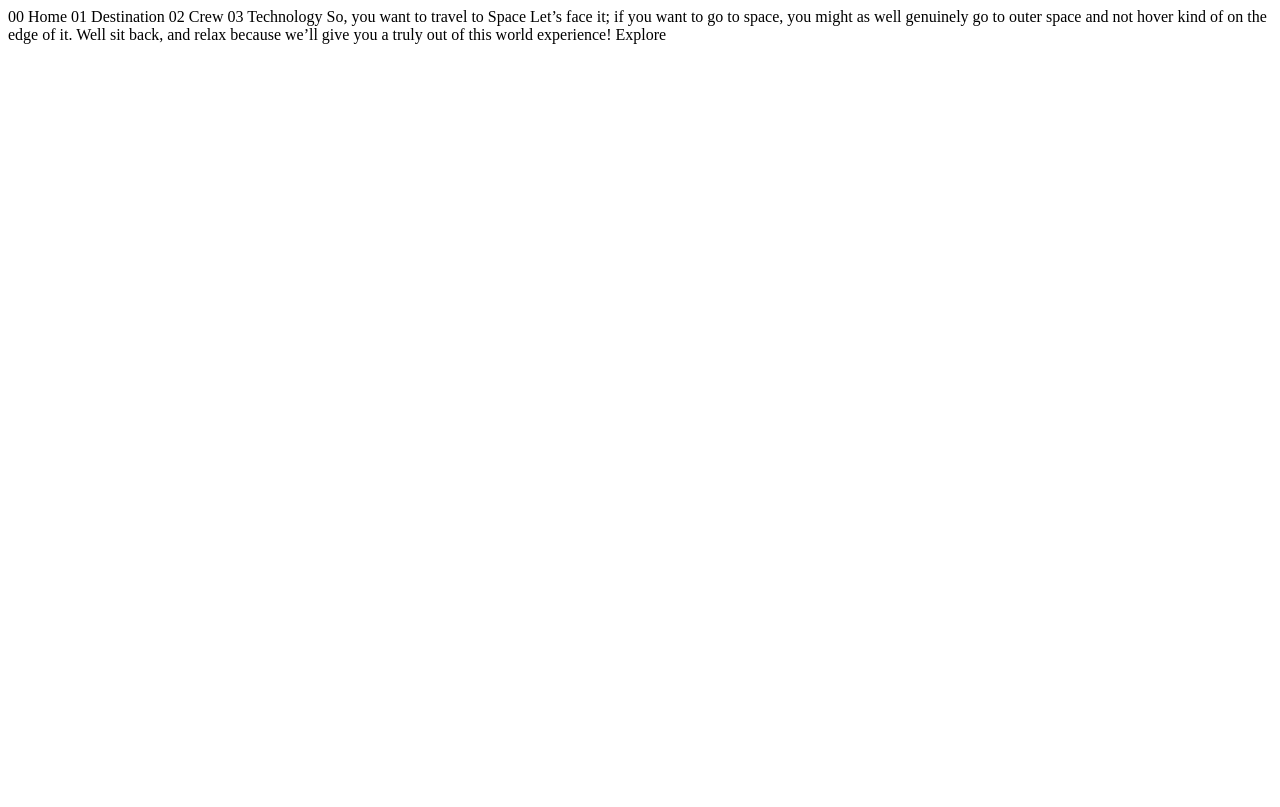
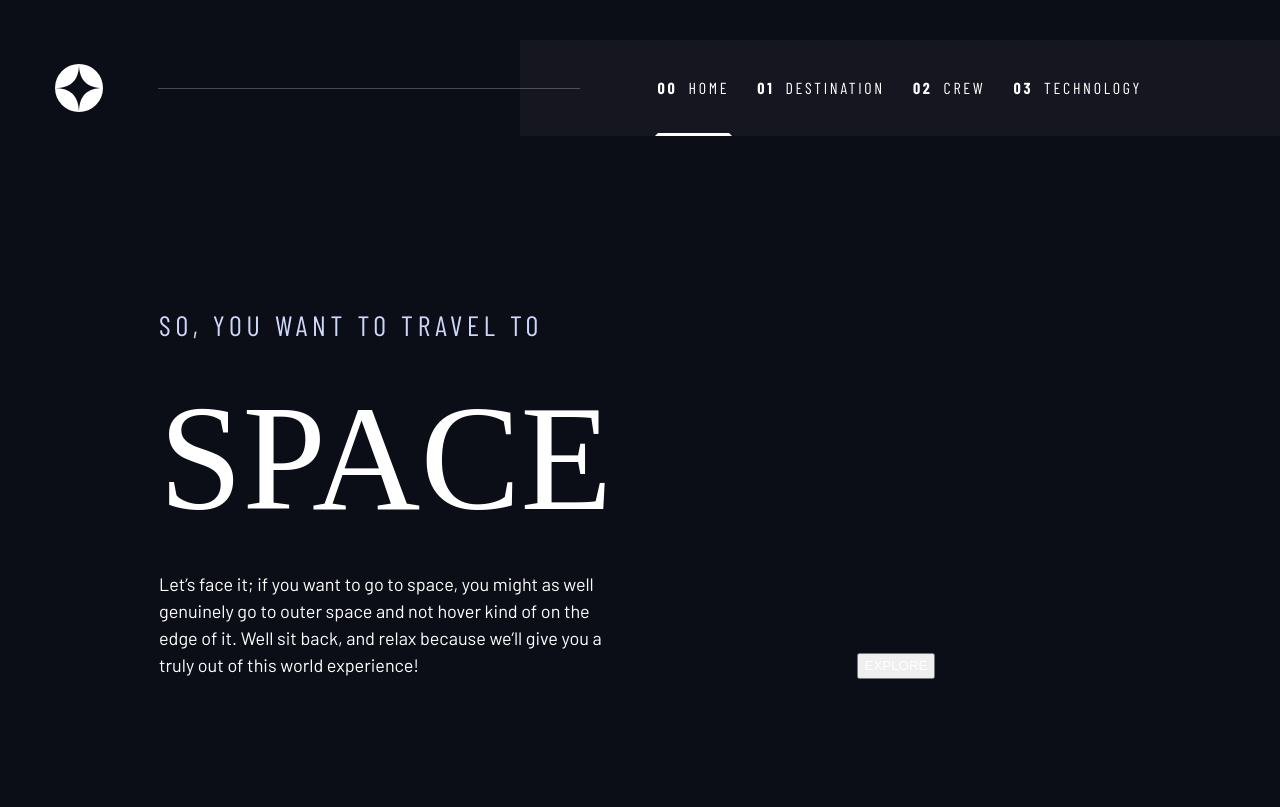
Before and after one commit to robeecodes/space-tourism, a plain HTML site: page index.html in a window 1280 px wide. Drawn offline with nearby package versions, Linux system fonts and the light colour scheme; a web font is replaced by a local one.

Commit message:
Initial CSS configuration and index.html update

```diff
--- a/index.html
+++ b/index.html
@@ -11,12 +11,45 @@
       href="./assets/favicon-32x32.png"
     />
 
+    <link rel="stylesheet" href="reset.css" />
+    <link rel="stylesheet" href="styles.css" />
+
     <title>Frontend Mentor | Space tourism website</title>
   </head>
   <body>
-    00 Home 01 Destination 02 Crew 03 Technology So, you want to travel to Space
-    Let’s face it; if you want to go to space, you might as well genuinely go to
-    outer space and not hover kind of on the edge of it. Well sit back, and
-    relax because we’ll give you a truly out of this world experience! Explore
+    <header>
+      <nav>
+        <img src="assets/shared/logo.svg" alt="" />
+        <ul>
+          <li>
+            <a href="index.html" class="active"><strong>00</strong> Home</a>
+          </li>
+          <li>
+            <a href="index.html"><strong>01</strong> Destination</a>
+          </li>
+          <li>
+            <a href="index.html"><strong>02</strong> Crew</a>
+          </li>
+          <li>
+            <a href="index.html"><strong>03</strong> Technology</a>
+          </li>
+        </ul>
+      </nav>
+    </header>
+    <main>
+      <section>
+        <article>
+          <h5>So, you want to travel to</h5>
+          <h1>Space</h1>
+          <p class="body-text">
+            Let’s face it; if you want to go to space, you might as well
+            genuinely go to outer space and not hover kind of on the edge of it.
+            Well sit back, and relax because we’ll give you a truly out of this
+            world experience!
+          </p>
+        </article>
+      </section>
+      <section><button>Explore</button></section>
+    </main>
   </body>
 </html>
--- /dev/null
+++ b/reset.css
@@ -0,0 +1,129 @@
+/* http://meyerweb.com/eric/tools/css/reset/
+   v2.0 | 20110126
+   License: none (public domain)
+*/
+
+html,
+body,
+div,
+span,
+applet,
+object,
+iframe,
+h1,
+h2,
+h3,
+h4,
+h5,
+h6,
+p,
+blockquote,
+pre,
+a,
+abbr,
+acronym,
+address,
+big,
+cite,
+code,
+del,
+dfn,
+em,
+img,
+ins,
+kbd,
+q,
+s,
+samp,
+small,
+strike,
+strong,
+sub,
+sup,
+tt,
+var,
+b,
+u,
+i,
+center,
+dl,
+dt,
+dd,
+ol,
+ul,
+li,
+fieldset,
+form,
+label,
+legend,
+table,
+caption,
+tbody,
+tfoot,
+thead,
+tr,
+th,
+td,
+article,
+aside,
+canvas,
+details,
+embed,
+figure,
+figcaption,
+footer,
+header,
+hgroup,
+menu,
+nav,
+output,
+ruby,
+section,
+summary,
+time,
+mark,
+audio,
+video {
+  margin: 0;
+  padding: 0;
+  border: 0;
+  font-size: 100%;
+  font: inherit;
+  vertical-align: baseline;
+}
+/* HTML5 display-role reset for older browsers */
+article,
+aside,
+details,
+figcaption,
+figure,
+footer,
+header,
+hgroup,
+menu,
+nav,
+section {
+  display: block;
+}
+body {
+  line-height: 1;
+}
+ol,
+ul {
+  list-style: none;
+}
+blockquote,
+q {
+  quotes: none;
+}
+blockquote:before,
+blockquote:after,
+q:before,
+q:after {
+  content: "";
+  content: none;
+}
+table {
+  border-collapse: collapse;
+  border-spacing: 0;
+}
--- /dev/null
+++ b/styles.sass
@@ -0,0 +1,187 @@
+//////// INDEX ////////
+
+    //////// IMPORTS ////////
+
+    //////// FUNCTIONS ////////
+        //// Calculate Rem ////
+
+    //////// VARIABLES ////////
+        //// Colours ////
+        //// Fonts ////
+        //// Text-sizing ////
+
+    //////// STYLING ////////
+        //// Body Styling ////
+        //// Main Content Styling ////
+        //// Navbar Styling ////
+        //// Text Styling ////
+            // Init Text //
+            // Body //
+            // Headings //
+            // Nav //
+            // Subheadings //
+
+//////// IMPORTS ////////
+@import url('https://fonts.googleapis.com/css2?family=Barlow&family=Barlow+Condensed:wght@400;700&family=Bellefair&display=swap')
+
+//////// FUNCTIONS ////////
+
+//// Calculate Rem ////
+// Takes pixel value and returns rem value
+@function calculateRem($px)
+  $rem: $px / 16
+  @return #{$rem}rem
+
+
+//////// VARIABLES ////////
+
+//// Colours ////
+$background-color: #0B0D17
+$blue-color: #D0D6F9
+$white-color: #FFFFFF
+
+//// Fonts ////
+$h-large-font: 'Bellefair', serif
+$h-sub-font: 'Barlow Condensed', sans-serif
+$body-font: 'Barlow', sans-serif
+
+//// Text-sizing ////
+$h1-size: calculateRem(150)
+$h2-size: calculateRem(100)
+$h3-size: calculateRem(56)
+$h4-size: calculateRem(32)
+$h5-size: calculateRem(28)
+$h5-spacing: calculateRem(4.75)
+$sub1-size: calculateRem(28)
+$sub2-size: calculateRem(14)
+$sub2-spacing: calculateRem(2.35)
+$nav-size: calculateRem(16)
+$nav-spacing: calculateRem(2.7)
+$body-size: calculateRem(18)
+
+//////// STYLING ////////
+
+//// Init Styling ////
+*
+    box-sizing: border-box
+
+//// Body Styling ////
+body
+    background-color: $background-color
+    display: flex
+    flex-direction: column
+    height: 100vh
+    max-height: 100%
+    max-width: 100%
+    width: 100vw
+
+//// Main Content Styling ////
+main
+    align-items: flex-end
+    display: flex
+    height: 100%
+    padding: 10%
+    section
+        align-items: center
+        display: flex
+        flex-direction: column
+        width: 50%
+        article
+            max-width: calculateRem(450)
+
+//// Navbar Styling ////
+nav
+    align-items: center
+    display: flex
+    justify-content: space-between
+    margin: calculateRem(40) 0
+    position: relative
+    &::before
+        background-color: rgba($white-color, 0.25)
+        content: ''
+        height: calculateRem(1)
+        left: calculateRem(158)
+        position: absolute
+        top: 50%
+        right: calculateRem(700)
+    img
+        margin: 0 calculateRem(55)
+        height: calculateRem(48)
+        width: calculateRem(48)
+    ul
+        background-color: rgba($white-color, 0.04)
+        display: flex
+        height: calculateRem(96)
+        padding: 0 calculateRem(124)
+        li
+            height: 100%
+            margin: 0 calculateRem(11)
+            opacity: 100%
+            text-align: center
+            a
+                align-items: center
+                border: transparent calculateRem(3) solid
+                display: flex
+                height: 100%
+                text-decoration: none
+                &:hover
+                    border-bottom: rgba($white-color, 0.5) calculateRem(3) solid
+                &.active
+                    border-bottom: $white-color calculateRem(3) solid
+                strong
+                    margin-right: calculateRem(11)
+
+//// Text Styling ////
+
+// Init Text //
+*
+    line-height: 1.5
+    color: $white-color
+    text-transform: uppercase
+
+h1, h2, h3, h4, .sub1
+    font-family: $h-large-font
+
+h5, .sub2, nav
+    font-family: $h-sub-font
+    font-weight: 400
+
+strong
+    font-weight: 700
+
+// Body //
+.body-text
+    font-family: $body-font
+    font-size: $body-size
+    text-transform: initial
+
+// Headings //
+h1
+    font-size: $h1-size
+
+h2
+    font-size: $h2-size
+
+h3
+    font-size: $h3-size
+
+h4
+    font-size: $h4-size
+
+h5
+    color: $blue-color
+    letter-spacing: $h5-spacing
+    font-size: $h5-size
+
+// Nav //
+nav
+    letter-spacing: $nav-spacing
+    font-size: $nav-size
+
+// Subheadings //
+.sub1
+    font-size: $sub1-size
+
+.sub2
+    letter-spacing: $sub2-spacing
+    font-size: $sub2-size
```
Also changed, not shown: styles.css (added), 1 other file.
